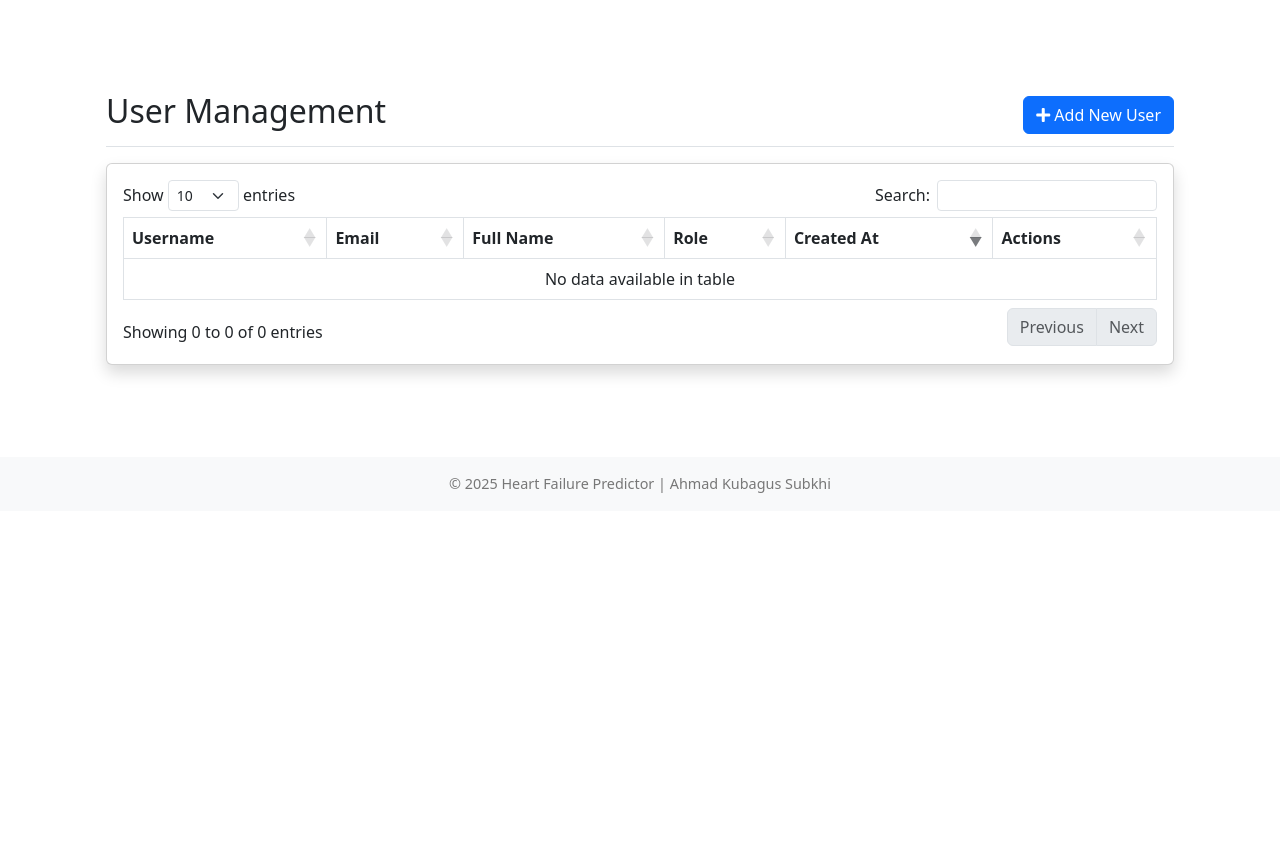
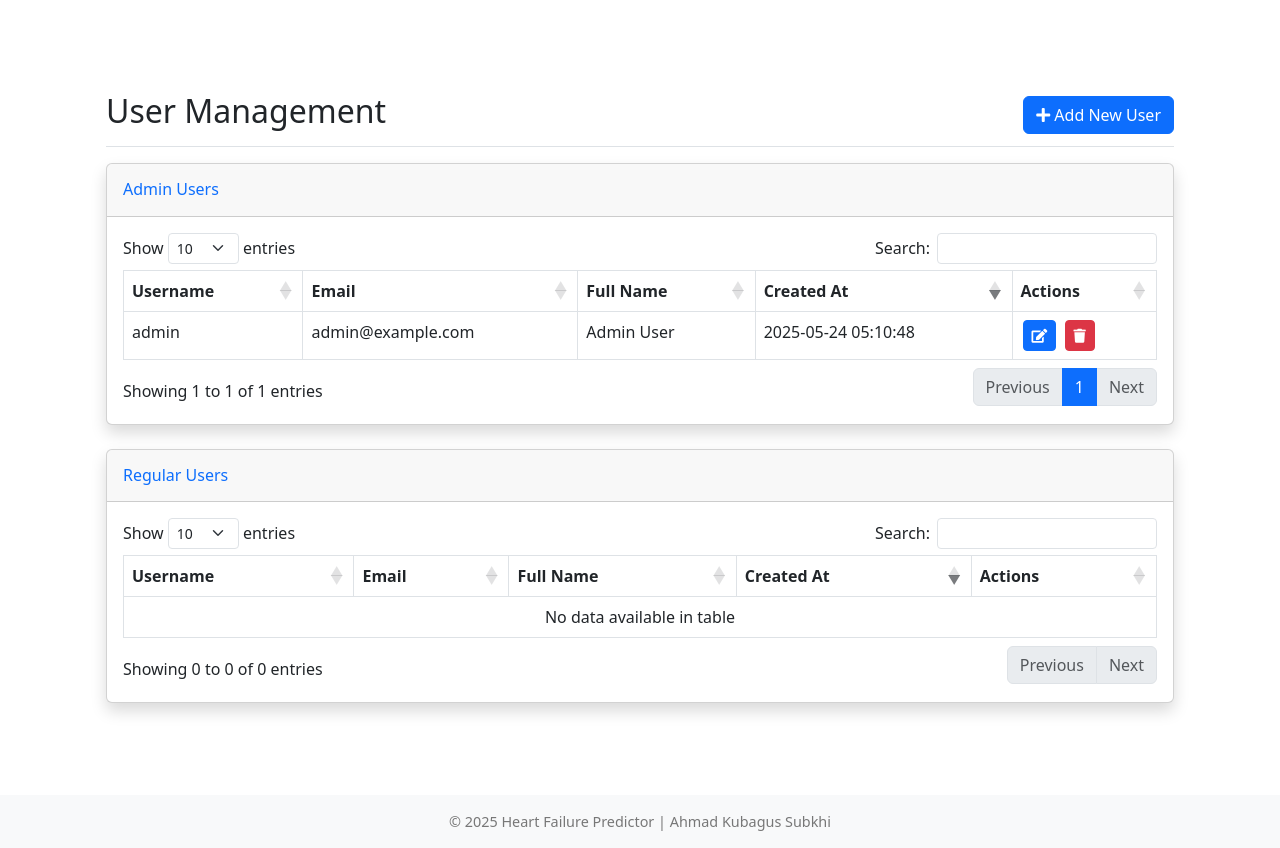
Before and after one commit to Kubagus/flask-heart-failure, a Flask app: page /admin/users in a window 1280 px wide. Shown: the part 88-936 px from the top of the page. Before the commit the page ends 581 px from the top, so only its background shows below. Run offline with Flask 2, Linux system fonts and the light colour scheme; the visitor is signed in with stand-in values (Sample User, id 1); data comes from the database, SQL or seed files in the repository; some libraries are stand-ins or nearby versions.

Commit message:
update tabel user

```diff
--- a/routes/adminRoute.py
+++ b/routes/adminRoute.py
@@ -54,9 +54,10 @@ def adminRoute(app):
     @admin_required
     def admin_users():
         conn = get_db_connection()
-        users = conn.execute('SELECT * FROM users WHERE role != "admin"').fetchall()
+        admin_users = conn.execute('SELECT * FROM users WHERE role = "admin"').fetchall()
+        regular_users = conn.execute('SELECT * FROM users WHERE role != "admin"').fetchall()
         conn.close()
-        return render_template('admin/users.html', users=users)
+        return render_template('admin/users.html', admin_users=admin_users, regular_users=regular_users)
 
     @app.route('/admin/users/create', methods=['GET', 'POST'])
     @admin_required
--- a/templates/admin/users.html
+++ b/templates/admin/users.html
@@ -23,27 +23,90 @@
                 {% endif %}
             {% endwith %}
 
+            <!-- Admin Users Table -->
             <div class="card shadow mb-4">
+                <div class="card-header py-3">
+                    <h6 class="m-0 font-weight-bold text-primary">Admin Users</h6>
+                </div>
                 <div class="card-body">
                     <div class="table-responsive">
-                        <table class="table table-bordered" id="usersTable" width="100%" cellspacing="0">
+                        <table class="table table-bordered" id="adminUsersTable" width="100%" cellspacing="0">
                             <thead>
                                 <tr>
                                     <th>Username</th>
                                     <th>Email</th>
                                     <th>Full Name</th>
-                                    <th>Role</th>
                                     <th>Created At</th>
                                     <th>Actions</th>
                                 </tr>
                             </thead>
                             <tbody>
-                                {% for user in users %}
+                                {% for user in admin_users %}
                                 <tr>
                                     <td>{{ user.username }}</td>
                                     <td>{{ user.email }}</td>
                                     <td>{{ user.full_name }}</td>
-                                    <td>{{ user.role }}</td>
+                                    <td>{{ user.created_at }}</td>
+                                    <td>
+                                        <a href="{{ url_for('edit_user', user_id=user.id) }}" class="btn btn-sm btn-primary">
+                                            <i class="fas fa-edit"></i>
+                                        </a>
+                                        <button type="button" class="btn btn-sm btn-danger" data-bs-toggle="modal" data-bs-target="#deleteModal{{ user.id }}">
+                                            <i class="fas fa-trash"></i>
+                                        </button>
+                                    </td>
+                                </tr>
+
+                                <!-- Delete Modal -->
+                                <div class="modal fade" id="deleteModal{{ user.id }}" tabindex="-1" aria-labelledby="deleteModalLabel{{ user.id }}" aria-hidden="true">
+                                    <div class="modal-dialog">
+                                        <div class="modal-content">
+                                            <div class="modal-header">
+                                                <h5 class="modal-title" id="deleteModalLabel{{ user.id }}">Confirm Delete</h5>
+                                                <button type="button" class="btn-close" data-bs-dismiss="modal" aria-label="Close"></button>
+                                            </div>
+                                            <div class="modal-body">
+                                                Are you sure you want to delete admin user "{{ user.username }}"?
+                                            </div>
+                                            <div class="modal-footer">
+                                                <button type="button" class="btn btn-secondary" data-bs-dismiss="modal">Cancel</button>
+                                                <form action="{{ url_for('delete_user', user_id=user.id) }}" method="POST" class="d-inline">
+                                                    <button type="submit" class="btn btn-danger">Delete</button>
+                                                </form>
+                                            </div>
+                                        </div>
+                                    </div>
+                                </div>
+                                {% endfor %}
+                            </tbody>
+                        </table>
+                    </div>
+                </div>
+            </div>
+
+            <!-- Regular Users Table -->
+            <div class="card shadow mb-4">
+                <div class="card-header py-3">
+                    <h6 class="m-0 font-weight-bold text-primary">Regular Users</h6>
+                </div>
+                <div class="card-body">
+                    <div class="table-responsive">
+                        <table class="table table-bordered" id="regularUsersTable" width="100%" cellspacing="0">
+                            <thead>
+                                <tr>
+                                    <th>Username</th>
+                                    <th>Email</th>
+                                    <th>Full Name</th>
+                                    <th>Created At</th>
+                                    <th>Actions</th>
+                                </tr>
+                            </thead>
+                            <tbody>
+                                {% for user in regular_users %}
+                                <tr>
+                                    <td>{{ user.username }}</td>
+                                    <td>{{ user.email }}</td>
+                                    <td>{{ user.full_name }}</td>
                                     <td>{{ user.created_at }}</td>
                                     <td>
                                         <a href="{{ url_for('edit_user', user_id=user.id) }}" class="btn btn-sm btn-primary">
@@ -102,8 +165,11 @@
 <script src="https://cdn.datatables.net/1.10.24/js/dataTables.bootstrap5.min.js"></script>
 <script>
     $(document).ready(function() {
-        $('#usersTable').DataTable({
-            order: [[4, 'desc']]
+        $('#adminUsersTable').DataTable({
+            order: [[3, 'desc']]
+        });
+        $('#regularUsersTable').DataTable({
+            order: [[3, 'desc']]
         });
     });
 </script>
```
